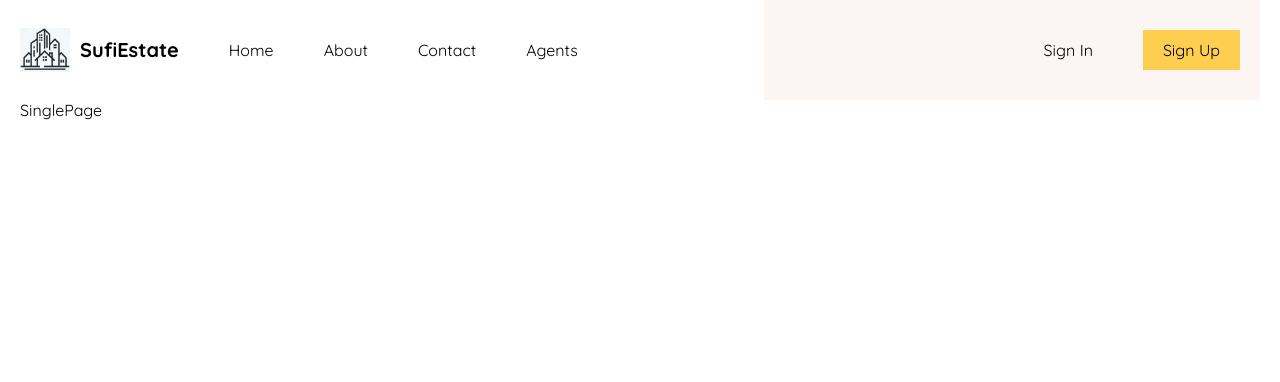
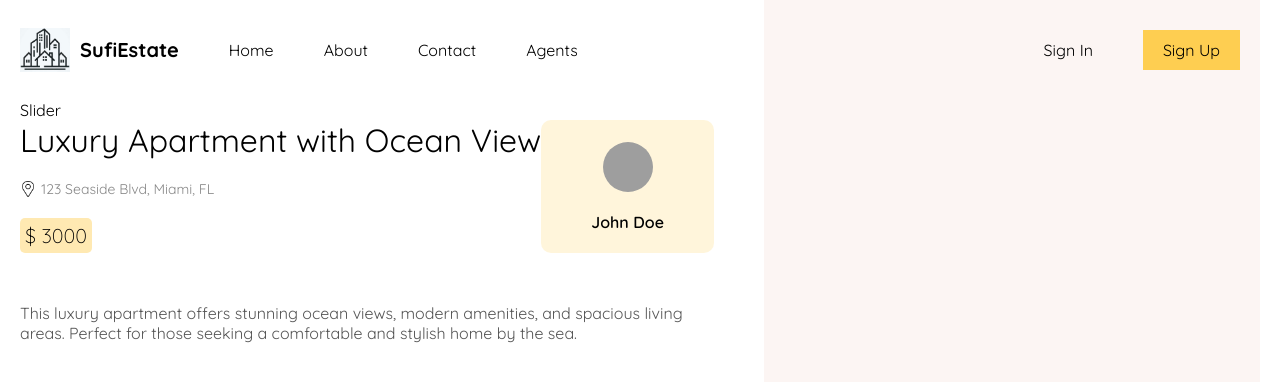
Before and after one commit to SufiyanX/Real-Estate-MERN, a React (Vite) app in the folder client/: page /1 in a window 1280 px wide. Shown: the top 382 px of the page. Built offline with nearby package versions, Linux system fonts and the light colour scheme; grey boxes are pictures that could not be loaded.

Commit message:
Leaflet map, property description pages  implemented

```diff
--- a/client/src/components/card/Card.jsx
+++ b/client/src/components/card/Card.jsx
@@ -11,7 +11,7 @@ function Card({ item }) {
   return (
     <div className="card">
       <Link to={`/${item.id}`} className="imageContainer">
-        <img src={item.img} />
+        <img src={item.img[0]} />
       </Link>
       <div className="textContainer">
         <h2 className="title">
--- /dev/null
+++ b/client/src/components/slider/Slider.jsx
@@ -0,0 +1,8 @@
+import React from "react";
+import "./Slider.scss";
+
+function Slider() {
+  return <div>Slider</div>;
+}
+
+export default Slider;
--- a/client/src/data.js
+++ b/client/src/data.js
@@ -1,223 +1,216 @@
+export const userData = {
+  id: 1,
+  name: "John Doe",
+  img: "https://th.bing.com/th/id/OIP.XVoQB7M2RRUF5W10lPK2tAHaHa?w=570&h=570&rs=1&pid=ImgDetMain",
+};
+
+export const singlePostData = {
+  id: 1,
+  title: "Luxury Apartment with Ocean View",
+  img: [
+    "https://images.pexels.com/photos/1571460/pexels-photo-1571460.jpeg",
+    "https://images.pexels.com/photos/259588/pexels-photo-259588.jpeg",
+    "https://images.pexels.com/photos/242246/pexels-photo-242246.jpeg",
+    "https://images.pexels.com/photos/276724/pexels-photo-276724.jpeg",
+  ],
+  bedroom: 3,
+  bathroom: 2,
+  price: 3000,
+  address: "123 Seaside Blvd, Miami, FL",
+  latitude: 25.7617,
+  longitude: -80.1918,
+  size: "1500 sqft",
+  city: "Miami",
+  school: "500m",
+  bus: "300m",
+  restaurant: "200m",
+  description:
+    "This luxury apartment offers stunning ocean views, modern amenities, and spacious living areas. Perfect for those seeking a comfortable and stylish home by the sea.",
+};
+
 export const apartments = [
   {
     id: 1,
     title: "Luxury Apartment with Ocean View",
-    img: "https://images.pexels.com/photos/1571460/pexels-photo-1571460.jpeg",
+    img: [
+      "https://images.pexels.com/photos/1571460/pexels-photo-1571460.jpeg",
+      "https://images.pexels.com/photos/259588/pexels-photo-259588.jpeg",
+      "https://images.pexels.com/photos/242246/pexels-photo-242246.jpeg",
+      "https://images.pexels.com/photos/276724/pexels-photo-276724.jpeg",
+    ],
     bedroom: 3,
     bathroom: 2,
     price: 3000,
     address: "123 Seaside Blvd, Miami, FL",
     latitude: 25.7617,
     longitude: -80.1918,
+    size: "1500 sqft",
+    city: "Miami",
+    school: "500m",
+    bus: "300m",
+    restaurant: "200m",
+    description:
+      "This luxury apartment offers stunning ocean views, modern amenities, and spacious living areas. Perfect for those seeking a comfortable and stylish home by the sea.",
   },
   {
     id: 2,
     title: "Modern Loft in Downtown",
-    img: "https://images.pexels.com/photos/2121127/pexels-photo-2121127.jpeg",
+    img: [
+      "https://images.pexels.com/photos/2121127/pexels-photo-2121127.jpeg",
+      "https://images.pexels.com/photos/1643382/pexels-photo-1643382.jpeg",
+      "https://images.pexels.com/photos/1643383/pexels-photo-1643383.jpeg",
+      "https://images.pexels.com/photos/2079246/pexels-photo-2079246.jpeg",
+    ],
     bedroom: 2,
     bathroom: 1,
     price: 2500,
     address: "456 City Center, Los Angeles, CA",
     latitude: 34.0522,
     longitude: -118.2437,
+    size: "1200 sqft",
+    city: "Los Angeles",
+    school: "1km",
+    bus: "100m",
+    restaurant: "50m",
+    description:
+      "This modern loft is located in the heart of downtown Los Angeles. It features an open floor plan, high ceilings, and large windows that provide plenty of natural light.",
   },
   {
     id: 3,
     title: "Cozy Apartment Near Central Park",
-    img: "https://images.pexels.com/photos/2079246/pexels-photo-2079246.jpeg",
+    img: [
+      "https://images.pexels.com/photos/2079246/pexels-photo-2079246.jpeg",
+      "https://images.pexels.com/photos/534100/pexels-photo-534100.jpeg",
+      "https://images.pexels.com/photos/1643382/pexels-photo-1643382.jpeg",
+      "https://images.pexels.com/photos/276724/pexels-photo-276724.jpeg",
+    ],
     bedroom: 1,
     bathroom: 1,
     price: 3200,
     address: "789 Park Ave, New York, NY",
     latitude: 40.7851,
     longitude: -73.9683,
+    size: "800 sqft",
+    city: "New York",
+    school: "300m",
+    bus: "200m",
+    restaurant: "100m",
+    description:
+      "A cozy and charming apartment located near Central Park. This home offers a peaceful retreat in the bustling city, with easy access to parks, shops, and dining.",
   },
   {
     id: 4,
     title: "Spacious Two-Bedroom with Balcony",
-    img: "https://images.pexels.com/photos/2096573/pexels-photo-2096573.jpeg",
+    img: [
+      "https://images.pexels.com/photos/2096573/pexels-photo-2096573.jpeg",
+      "https://images.pexels.com/photos/1643382/pexels-photo-1643382.jpeg",
+      "https://images.pexels.com/photos/260922/pexels-photo-260922.jpeg",
+      "https://images.pexels.com/photos/534100/pexels-photo-534100.jpeg",
+    ],
     bedroom: 2,
     bathroom: 2,
     price: 2200,
     address: "101 Riverside Dr, Chicago, IL",
     latitude: 41.8781,
     longitude: -87.6298,
+    size: "1300 sqft",
+    city: "Chicago",
+    school: "700m",
+    bus: "500m",
+    restaurant: "150m",
+    description:
+      "This spacious two-bedroom apartment features a large balcony with beautiful views. Located in a vibrant neighborhood, it's close to parks, shopping, and public transport.",
   },
   {
     id: 5,
     title: "Luxury Condo with City Views",
-    img: "https://images.pexels.com/photos/159839/pexels-photo-159839.jpeg",
+    img: [
+      "https://images.pexels.com/photos/159839/pexels-photo-159839.jpeg",
+      "https://images.pexels.com/photos/242246/pexels-photo-242246.jpeg",
+      "https://images.pexels.com/photos/259588/pexels-photo-259588.jpeg",
+      "https://images.pexels.com/photos/1643382/pexels-photo-1643382.jpeg",
+    ],
     bedroom: 3,
     bathroom: 2,
     price: 4500,
     address: "202 Skyline Blvd, San Francisco, CA",
     latitude: 37.7749,
     longitude: -122.4194,
+    size: "1600 sqft",
+    city: "San Francisco",
+    school: "600m",
+    bus: "400m",
+    restaurant: "200m",
+    description:
+      "A luxury condo offering panoramic city views. This home features modern finishes, spacious living areas, and is located in a prestigious neighborhood.",
   },
   {
     id: 6,
-    title: "Elegant Apartment in Historic Building",
-    img: "https://images.pexels.com/photos/358574/pexels-photo-358574.jpeg",
-    bedroom: 2,
-    bathroom: 2,
-    price: 2800,
-    address: "303 Elm St, Boston, MA",
-    latitude: 42.3601,
-    longitude: -71.0589,
-  },
-  {
-    id: 7,
-    title: "Chic Studio in Arts District",
-    img: "https://images.pexels.com/photos/1643382/pexels-photo-1643382.jpeg",
-    bedroom: 1,
-    bathroom: 1,
-    price: 1800,
-    address: "404 Art St, Dallas, TX",
-    latitude: 32.7767,
-    longitude: -96.797,
-  },
-  {
-    id: 8,
-    title: "Penthouse with Private Terrace",
-    img: "https://images.pexels.com/photos/276724/pexels-photo-276724.jpeg",
-    bedroom: 4,
-    bathroom: 3,
-    price: 5500,
-    address: "505 Luxury Ln, Las Vegas, NV",
-    latitude: 36.1699,
-    longitude: -115.1398,
-  },
-  {
-    id: 9,
-    title: "Contemporary Apartment in Trendy Area",
-    img: "https://images.pexels.com/photos/1643382/pexels-photo-1643382.jpeg",
-    bedroom: 2,
-    bathroom: 1,
-    price: 2400,
-    address: "606 Cool St, Austin, TX",
-    latitude: 30.2672,
-    longitude: -97.7431,
-  },
-  {
-    id: 10,
-    title: "Stylish Flat with Modern Amenities",
-    img: "https://images.pexels.com/photos/260922/pexels-photo-260922.jpeg",
-    bedroom: 2,
-    bathroom: 2,
-    price: 2700,
-    address: "707 Maple Ave, Seattle, WA",
-    latitude: 47.6062,
-    longitude: -122.3321,
-  },
-
-  {
-    id: 11,
     title: "Elegant Flat in Central London",
-    img: "https://images.pexels.com/photos/1115804/pexels-photo-1115804.jpeg",
+    img: [
+      "https://images.pexels.com/photos/1115804/pexels-photo-1115804.jpeg",
+      "https://images.pexels.com/photos/242246/pexels-photo-242246.jpeg",
+      "https://images.pexels.com/photos/276724/pexels-photo-276724.jpeg",
+      "https://images.pexels.com/photos/2079246/pexels-photo-2079246.jpeg",
+    ],
     bedroom: 2,
     bathroom: 1,
     price: 3500,
     address: "10 Downing Street, London, UK",
     latitude: 51.5034,
     longitude: -0.1276,
+    size: "1100 sqft",
+    city: "London",
+    school: "500m",
+    bus: "200m",
+    restaurant: "150m",
+    description:
+      "An elegant flat located in the heart of London. This property offers sophisticated living with easy access to cultural attractions, dining, and shopping.",
   },
   {
-    id: 12,
+    id: 7,
     title: "Modern Apartment with Sydney Harbour View",
-    img: "https://images.pexels.com/photos/1643383/pexels-photo-1643383.jpeg",
+    img: [
+      "https://images.pexels.com/photos/1643383/pexels-photo-1643383.jpeg",
+      "https://images.pexels.com/photos/534100/pexels-photo-534100.jpeg",
+      "https://images.pexels.com/photos/276724/pexels-photo-276724.jpeg",
+      "https://images.pexels.com/photos/242246/pexels-photo-242246.jpeg",
+    ],
     bedroom: 3,
     bathroom: 2,
     price: 4000,
     address: "1 Circular Quay, Sydney, Australia",
     latitude: -33.8614,
     longitude: 151.2108,
+    size: "1400 sqft",
+    city: "Sydney",
+    school: "800m",
+    bus: "300m",
+    restaurant: "250m",
+    description:
+      "This modern apartment offers stunning views of Sydney Harbour. It features contemporary design, spacious rooms, and is located in a vibrant area.",
   },
   {
-    id: 13,
+    id: 8,
     title: "Contemporary Condo in Tokyo Shibuya",
-    img: "https://images.pexels.com/photos/259588/pexels-photo-259588.jpeg",
+    img: [
+      "https://images.pexels.com/photos/259588/pexels-photo-259588.jpeg",
+      "https://images.pexels.com/photos/276724/pexels-photo-276724.jpeg",
+      "https://images.pexels.com/photos/1643383/pexels-photo-1643383.jpeg",
+      "https://images.pexels.com/photos/242246/pexels-photo-242246.jpeg",
+    ],
     bedroom: 1,
     bathroom: 1,
     price: 2800,
     address: "5 Shibuya, Tokyo, Japan",
     latitude: 35.658,
     longitude: 139.7017,
-  },
-  {
-    id: 14,
-    title: "Luxury Apartment in Gangnam",
-    img: "https://images.pexels.com/photos/534100/pexels-photo-534100.jpeg",
-    bedroom: 2,
-    bathroom: 2,
-    price: 3000,
-    address: "Gangnam, Seoul, South Korea",
-    latitude: 37.4979,
-    longitude: 127.0276,
-  },
-  {
-    id: 15,
-    title: "Spacious Flat in Mumbai with Sea View",
-    img: "https://images.pexels.com/photos/276724/pexels-photo-276724.jpeg",
-    bedroom: 3,
-    bathroom: 3,
-    price: 2500,
-    address: "Marine Drive, Mumbai, India",
-    latitude: 18.944,
-    longitude: 72.823,
-  },
-  {
-    id: 16,
-    title: "Charming Studio in Paris",
-    img: "https://images.pexels.com/photos/1457841/pexels-photo-1457841.jpeg",
-    bedroom: 1,
-    bathroom: 1,
-    price: 2200,
-    address: "Rue de Rivoli, Paris, France",
-    latitude: 48.8566,
-    longitude: 2.3522,
-  },
-  {
-    id: 17,
-    title: "Modern Flat in Berlin",
-    img: "https://images.pexels.com/photos/2375006/pexels-photo-2375006.jpeg",
-    bedroom: 2,
-    bathroom: 1,
-    price: 2000,
-    address: "Alexanderplatz, Berlin, Germany",
-    latitude: 52.5219,
-    longitude: 13.4132,
-  },
-  {
-    id: 18,
-    title: "Luxury Condo in Downtown Toronto",
-    img: "https://images.pexels.com/photos/1643382/pexels-photo-1643382.jpeg",
-    bedroom: 3,
-    bathroom: 2,
-    price: 3200,
-    address: "10 Queen St, Toronto, Canada",
-    latitude: 43.6532,
-    longitude: -79.3832,
-  },
-  {
-    id: 19,
-    title: "Beautiful Apartment in Rome",
-    img: "https://images.pexels.com/photos/276724/pexels-photo-276724.jpeg",
-    bedroom: 2,
-    bathroom: 2,
-    price: 2400,
-    address: "Via del Corso, Rome, Italy",
-    latitude: 41.9028,
-    longitude: 12.4964,
-  },
-  {
-    id: 20,
-    title: "Stylish Loft in Amsterdam",
-    img: "https://images.pexels.com/photos/242246/pexels-photo-242246.jpeg",
-    bedroom: 1,
-    bathroom: 1,
-    price: 2300,
-    address: "Dam Square, Amsterdam, Netherlands",
-    latitude: 52.3738,
-    longitude: 4.891,
+    size: "900 sqft",
+    city: "Tokyo",
+    school: "500m",
+    bus: "100m",
+    restaurant: "50m",
+    description:
+      "A contemporary condo located in the bustling Shibuya district. This home offers modern amenities and is close to shopping, dining, and public transportation.",
   },
 ];
--- a/client/src/routes/single-page/SinglePage.jsx
+++ b/client/src/routes/single-page/SinglePage.jsx
@@ -1,8 +1,39 @@
 import React from "react";
 import "./SinglePage.scss";
+import Slider from "../../components/slider/Slider";
+import { singlePostData, userData } from "../../data";
+import PinIcon from "../../assets/icons/pin.png";
 
 function SinglePage() {
-  return <div>SinglePage</div>;
+  return (
+    <div className="singlePage">
+      <div className="details">
+        <div className="wrapper">
+          <Slider images={singlePostData.img} />
+          <div className="info">
+            <div className="top">
+              <div className="post">
+                <h1>{singlePostData.title}</h1>
+                <div className="address">
+                  <img src={PinIcon} />
+                  <span>{singlePostData.address} </span>
+                </div>
+                <div className="price">$ {singlePostData.price}</div>
+              </div>
+              <div className="user">
+                <img src="https://th.bing.com/th/id/OIP.XVoQB7M2RRUF5W10lPK2tAHaHa?w=570&h=570&rs=1&pid=ImgDetMain" />
+                <span>{userData.name} </span>
+              </div>
+            </div>
+            <div className="bottom">{singlePostData.description}</div>
+          </div>
+        </div>
+      </div>
+      <div className="features">
+        <div className="wrapper"></div>
+      </div>
+    </div>
+  );
 }
 
 export default SinglePage;
--- a/client/src/routes/single-page/SinglePage.scss
+++ b/client/src/routes/single-page/SinglePage.scss
@@ -0,0 +1,82 @@
+.singlePage {
+  display: flex;
+  height: 100%;
+
+  .details {
+    flex: 3;
+
+    .wrapper {
+      padding-right: 50px;
+
+      .info {
+        .top {
+          display: flex;
+          justify-content: space-between;
+
+          .post {
+            display: flex;
+            flex-direction: column;
+            gap: 20px;
+
+            h1 {
+              font-weight: 400;
+            }
+
+            .address {
+              display: flex;
+              gap: 5px;
+              align-items: center;
+              color: #888;
+              font-size: 14px;
+
+              img {
+                width: 16px;
+                height: 16px;
+              }
+            }
+
+            .price {
+              padding: 5px;
+              background-color: rgba(254, 205, 81, 0.438);
+              width: max-content;
+              border-radius: 5px;
+              font-size: 20px;
+              font-weight: 300;
+            }
+          }
+          .user {
+            display: flex;
+            flex-direction: column;
+            align-items: center;
+            justify-content: center;
+            gap: 20px;
+            padding: 0px 50px;
+            border-radius: 10px;
+            font-weight: 600;
+            background-color: rgba(254, 205, 81, 0.209);
+
+            img {
+              height: 50px;
+              width: 50px;
+              border-radius: 50%;
+              object-fit: cover;
+            }
+          }
+        }
+        .bottom {
+          margin-top: 50px;
+          line-height: 20px;
+          color: #555;
+        }
+      }
+    }
+  }
+  .features {
+    flex: 2;
+    background-color: #fcf5f3;
+
+    .wrapper {
+      padding: 0px 20px;
+    }
+  }
+}
```
Also changed, not shown: client/src/components/map/Map.jsx (+4 -4 lines), client/src/components/pin/Pin.jsx (+13 -5 lines), client/src/components/pin/Pin.scss (+17 -0 lines), client/src/components/slider/Slider.scss (added).
